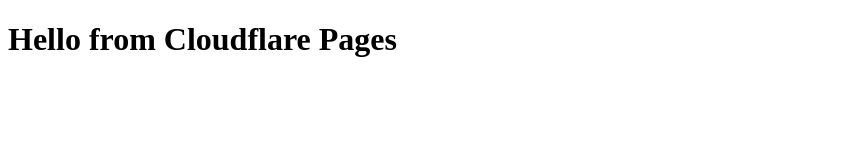
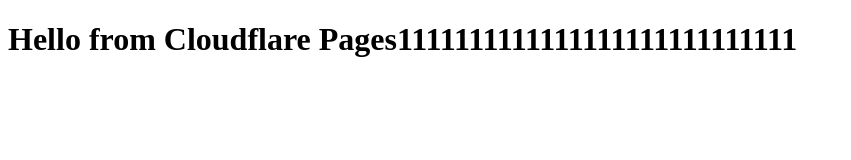
Before and after one commit to avuso/hi-gov, a plain HTML site: page index.html in a window 1280 px wide. Shown: the whole page, without its empty margins (0-851 px from the left). Drawn offline with Linux system fonts and the light colour scheme.

Commit message:
Update index.html

```diff
--- a/index.html
+++ b/index.html
@@ -7,6 +7,6 @@
   <title>Redirect Test</title>
 </head>
 <body>
-  <h1>Hello from Cloudflare Pages</h1>
+  <h1>Hello from Cloudflare Pages1111111111111111111111111111</h1>
 </body>
 </html>
```
